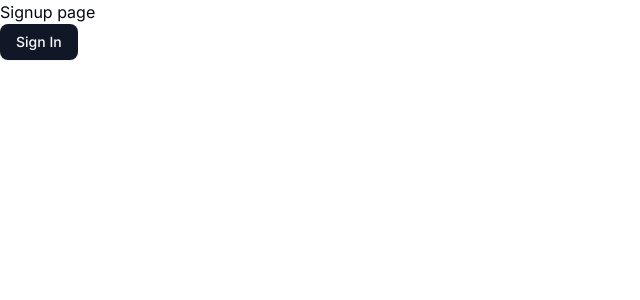
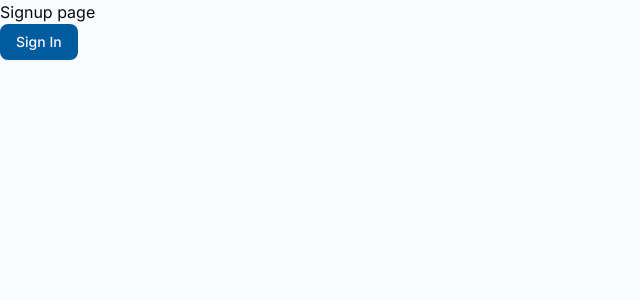
Before and after one commit to engrnahiankhan/form-builder, a React (Vite) app: page /signup in a window 1280 px wide. Shown: the top 300 px of the page, without its empty margins (0-640 px from the left). Built offline with nearby package versions, Linux system fonts and the light colour scheme.

Commit message:
update css color

```diff
--- a/src/App.tsx
+++ b/src/App.tsx
@@ -2,9 +2,9 @@ import Index from "./router/Routes";
 
 function App() {
   return (
-    <div className="font-inter">
+    <>
       <Index />
-    </div>
+    </>
   );
 }
 
--- a/src/components/layout/PrivateLayout.tsx
+++ b/src/components/layout/PrivateLayout.tsx
@@ -15,7 +15,7 @@ const PrivateLayout = () => {
         <header className="sticky top-0 z-40 flex h-18 shrink-0 items-center gap-2 border-b bg-background/95 backdrop-blur transition-[width,height] ease-linear group-has-[[data-collapsible=icon]]/sidebar-wrapper:h-16">
           <SidebarTrigger className="ml-4" />
         </header>
-        <main className="overflow-hidden p-2 md:p-4 lg:p-6 xl:p-8 bg-gray-100 min-h-dvh">
+        <main className="overflow-hidden p-2 md:p-4 lg:p-6 xl:p-8 min-h-dvh">
           <Outlet />
         </main>
       </SidebarInset>
--- a/src/components/pages/dashboard/Dashboard.tsx
+++ b/src/components/pages/dashboard/Dashboard.tsx
@@ -1,4 +1,5 @@
 import { Button } from "@/components/ui/button";
+import { Card } from "@/components/ui/card";
 import { useAppDispatch } from "@/hooks/storeHooks";
 import { setClick } from "@/store/slices/inSlice";
 
@@ -7,9 +8,7 @@ const Dashboard = () => {
 
   return (
     <div>
-      <h1 className="text-2xl font-bold">Dashboard page</h1>
-      <h1 className="text-2xl font-bold">Dashboard page</h1>
-
+      <Card className="min-h-[300px]"></Card>
       <Button
         variant="destructive"
         size="lg"
--- /dev/null
+++ b/src/components/ui/card.tsx
@@ -0,0 +1,92 @@
+import * as React from "react";
+
+import { cn } from "@/lib/utils";
+
+function Card({ className, ...props }: React.ComponentProps<"div">) {
+  return (
+    <div
+      data-slot="card"
+      className={cn(
+        "bg-card text-card-foreground flex flex-col gap-6 rounded-md border p-4 shadow",
+        className
+      )}
+      {...props}
+    />
+  );
+}
+
+function CardHeader({ className, ...props }: React.ComponentProps<"div">) {
+  return (
+    <div
+      data-slot="card-header"
+      className={cn(
+        "@container/card-header grid auto-rows-min grid-rows-[auto_auto] items-start gap-1.5 px-6 has-data-[slot=card-action]:grid-cols-[1fr_auto] [.border-b]:pb-6",
+        className
+      )}
+      {...props}
+    />
+  );
+}
+
+function CardTitle({ className, ...props }: React.ComponentProps<"div">) {
+  return (
+    <div
+      data-slot="card-title"
+      className={cn("leading-none font-semibold", className)}
+      {...props}
+    />
+  );
+}
+
+function CardDescription({ className, ...props }: React.ComponentProps<"div">) {
+  return (
+    <div
+      data-slot="card-description"
+      className={cn("text-muted-foreground text-sm", className)}
+      {...props}
+    />
+  );
+}
+
+function CardAction({ className, ...props }: React.ComponentProps<"div">) {
+  return (
+    <div
+      data-slot="card-action"
+      className={cn(
+        "col-start-2 row-span-2 row-start-1 self-start justify-self-end",
+        className
+      )}
+      {...props}
+    />
+  );
+}
+
+function CardContent({ className, ...props }: React.ComponentProps<"div">) {
+  return (
+    <div
+      data-slot="card-content"
+      className={cn("px-6", className)}
+      {...props}
+    />
+  );
+}
+
+function CardFooter({ className, ...props }: React.ComponentProps<"div">) {
+  return (
+    <div
+      data-slot="card-footer"
+      className={cn("flex items-center px-6 [.border-t]:pt-6", className)}
+      {...props}
+    />
+  );
+}
+
+export {
+  Card,
+  CardHeader,
+  CardFooter,
+  CardTitle,
+  CardAction,
+  CardDescription,
+  CardContent,
+};
--- a/src/index.css
+++ b/src/index.css
@@ -1,4 +1,4 @@
-@import url('https://fonts.googleapis.com/css2?family=Inter:ital,opsz,wght@0,14..32,100..900;1,14..32,100..900&display=swap');
+@import url('https://fonts.googleapis.com/css2?family=Inter:ital,opsz,wght@0,14..32,100..900;1,14..32,100..900&family=Oswald:wght@200..700&display=swap');
 @import "tailwindcss";
 @import "tw-animate-css";
 
@@ -6,7 +6,6 @@
 
 @theme {
      --font-inter: "Inter", "sans-serif";
-     --color-nk: oklch(0.72 0.11 178);
 }
 
 @theme inline {
@@ -49,71 +48,71 @@
 
 :root {
      --radius: 0.625rem;
-     --background: oklch(1 0 0);
-     --foreground: oklch(0.13 0.028 261.692);
+     --background: oklch(0.99 0.002 240);
+     --foreground: oklch(0.15 0.015 240);
      --card: oklch(1 0 0);
-     --card-foreground: oklch(0.13 0.028 261.692);
+     --card-foreground: oklch(0.15 0.015 240);
      --popover: oklch(1 0 0);
-     --popover-foreground: oklch(0.13 0.028 261.692);
-     --primary: oklch(0.21 0.034 264.665);
-     --primary-foreground: oklch(0.985 0.002 247.839);
-     --secondary: oklch(0.967 0.003 264.542);
-     --secondary-foreground: oklch(0.21 0.034 264.665);
-     --muted: oklch(0.967 0.003 264.542);
-     --muted-foreground: oklch(0.551 0.027 264.364);
-     --accent: oklch(0.967 0.003 264.542);
-     --accent-foreground: oklch(0.21 0.034 264.665);
-     --destructive: oklch(0.577 0.245 27.325);
-     --border: oklch(0.928 0.006 264.531);
-     --input: oklch(0.928 0.006 264.531);
-     --ring: oklch(0.707 0.022 261.325);
-     --chart-1: oklch(0.646 0.222 41.116);
-     --chart-2: oklch(0.6 0.118 184.704);
-     --chart-3: oklch(0.398 0.07 227.392);
-     --chart-4: oklch(0.828 0.189 84.429);
-     --chart-5: oklch(0.769 0.188 70.08);
-     --sidebar: oklch(0.985 0.002 247.839);
-     --sidebar-foreground: oklch(0.13 0.028 261.692);
-     --sidebar-primary: oklch(0.21 0.034 264.665);
-     --sidebar-primary-foreground: oklch(0.985 0.002 247.839);
-     --sidebar-accent: oklch(0.967 0.003 264.542);
-     --sidebar-accent-foreground: oklch(0.21 0.034 264.665);
-     --sidebar-border: oklch(0.928 0.006 264.531);
-     --sidebar-ring: oklch(0.707 0.022 261.325);
+     --popover-foreground: oklch(0.15 0.015 240);
+     --primary: oklch(0.45 0.15 240);
+     --primary-foreground: oklch(0.98 0.002 240);
+     --secondary: oklch(0.94 0.01 240);
+     --secondary-foreground: oklch(0.25 0.02 240);
+     --muted: oklch(0.96 0.005 240);
+     --muted-foreground: oklch(0.55 0.025 240);
+     --accent: oklch(0.92 0.012 200);
+     --accent-foreground: oklch(0.25 0.02 240);
+     --destructive: oklch(0.65 0.2 25);
+     --border: oklch(0.88 0.008 240);
+     --input: oklch(0.88 0.008 240);
+     --ring: oklch(0.45 0.15 240);
+     --chart-1: oklch(0.6 0.18 260);
+     --chart-2: oklch(0.65 0.15 180);
+     --chart-3: oklch(0.7 0.12 140);
+     --chart-4: oklch(0.75 0.16 60);
+     --chart-5: oklch(0.68 0.2 320);
+     --sidebar: oklch(0.97 0.005 240);
+     --sidebar-foreground: oklch(0.15 0.015 240);
+     --sidebar-primary: oklch(0.45 0.15 240);
+     --sidebar-primary-foreground: oklch(0.98 0.002 240);
+     --sidebar-accent: oklch(0.92 0.012 200);
+     --sidebar-accent-foreground: oklch(0.25 0.02 240);
+     --sidebar-border: oklch(0.88 0.008 240);
+     --sidebar-ring: oklch(0.45 0.15 240);
 }
 
 .dark {
-     --background: oklch(0.13 0.028 261.692);
-     --foreground: oklch(0.985 0.002 247.839);
-     --card: oklch(0.21 0.034 264.665);
-     --card-foreground: oklch(0.985 0.002 247.839);
-     --popover: oklch(0.21 0.034 264.665);
-     --popover-foreground: oklch(0.985 0.002 247.839);
-     --primary: oklch(0.928 0.006 264.531);
-     --primary-foreground: oklch(0.21 0.034 264.665);
-     --secondary: oklch(0.278 0.033 256.848);
-     --secondary-foreground: oklch(0.985 0.002 247.839);
-     --muted: oklch(0.278 0.033 256.848);
-     --muted-foreground: oklch(0.707 0.022 261.325);
-     --accent: oklch(0.278 0.033 256.848);
-     --accent-foreground: oklch(0.985 0.002 247.839);
-     --destructive: oklch(0.704 0.191 22.216);
-     --border: oklch(1 0 0 / 10%);
-     --input: oklch(1 0 0 / 15%);
-     --ring: oklch(0.551 0.027 264.364);
-     --chart-1: oklch(0.488 0.243 264.376);
-     --chart-2: oklch(0.696 0.17 162.48);
-     --chart-3: oklch(0.769 0.188 70.08);
-     --chart-4: oklch(0.627 0.265 303.9);
-     --chart-5: oklch(0.645 0.246 16.439);
-     --sidebar: oklch(0.21 0.034 264.665);
-     --sidebar-foreground: oklch(0.985 0.002 247.839);
-     --sidebar-primary: oklch(0.488 0.243 264.376);
-     --sidebar-primary-foreground: oklch(0.985 0.002 247.839);
-     --sidebar-accent: oklch(0.278 0.033 256.848);
-     --sidebar-accent-foreground: oklch(0.985 0.002 247.839);
-     --sidebar-border: oklch(1 0 0 / 10%);
-     --sidebar-ring: oklch(0.551 0.027 264.364);
+     --background: oklch(0.08 0.01 240);
+     --foreground: oklch(0.95 0.005 240);
+     --card: oklch(0.12 0.015 240);
+     --card-foreground: oklch(0.95 0.005 240);
+     --popover: oklch(0.12 0.015 240);
+     --popover-foreground: oklch(0.95 0.005 240);
+     --primary: oklch(0.65 0.18 240);
+     --primary-foreground: oklch(0.08 0.01 240);
+     --secondary: oklch(0.18 0.02 240);
+     --secondary-foreground: oklch(0.9 0.008 240);
+     --muted: oklch(0.16 0.018 240);
+     --muted-foreground: oklch(0.65 0.02 240);
+     --accent: oklch(0.22 0.025 200);
+     --accent-foreground: oklch(0.9 0.008 240);
+     --destructive: oklch(0.7 0.18 25);
+     --border: oklch(0.22 0.02 240);
+     --input: oklch(0.25 0.025 240);
+     --ring: oklch(0.65 0.18 240);
+     --chart-1: oklch(0.7 0.2 260);
+     --chart-2: oklch(0.75 0.18 180);
+     --chart-3: oklch(0.8 0.15 140);
+     --chart-4: oklch(0.85 0.18 60);
+     --chart-5: oklch(0.78 0.22 320);
+     --sidebar: oklch(0.1 0.012 240);
+     --sidebar-foreground: oklch(0.95 0.005 240);
+     --sidebar-primary: oklch(0.7 0.2 260);
+     --sidebar-primary-foreground: oklch(0.08 0.01 240);
+     --sidebar-accent: oklch(0.22 0.025 200);
+     --sidebar-accent-foreground: oklch(0.9 0.008 240);
+     --sidebar-border: oklch(0.22 0.02 240);
+     --sidebar-ring: oklch(0.65 0.18 240);
 }
 
 @layer base {
@@ -122,6 +121,10 @@
      }
 
      body {
-          @apply bg-background text-foreground;
+          @apply bg-background text-foreground font-inter;
      }
 }
+
+html {
+     scroll-behavior: smooth;
+}
```
